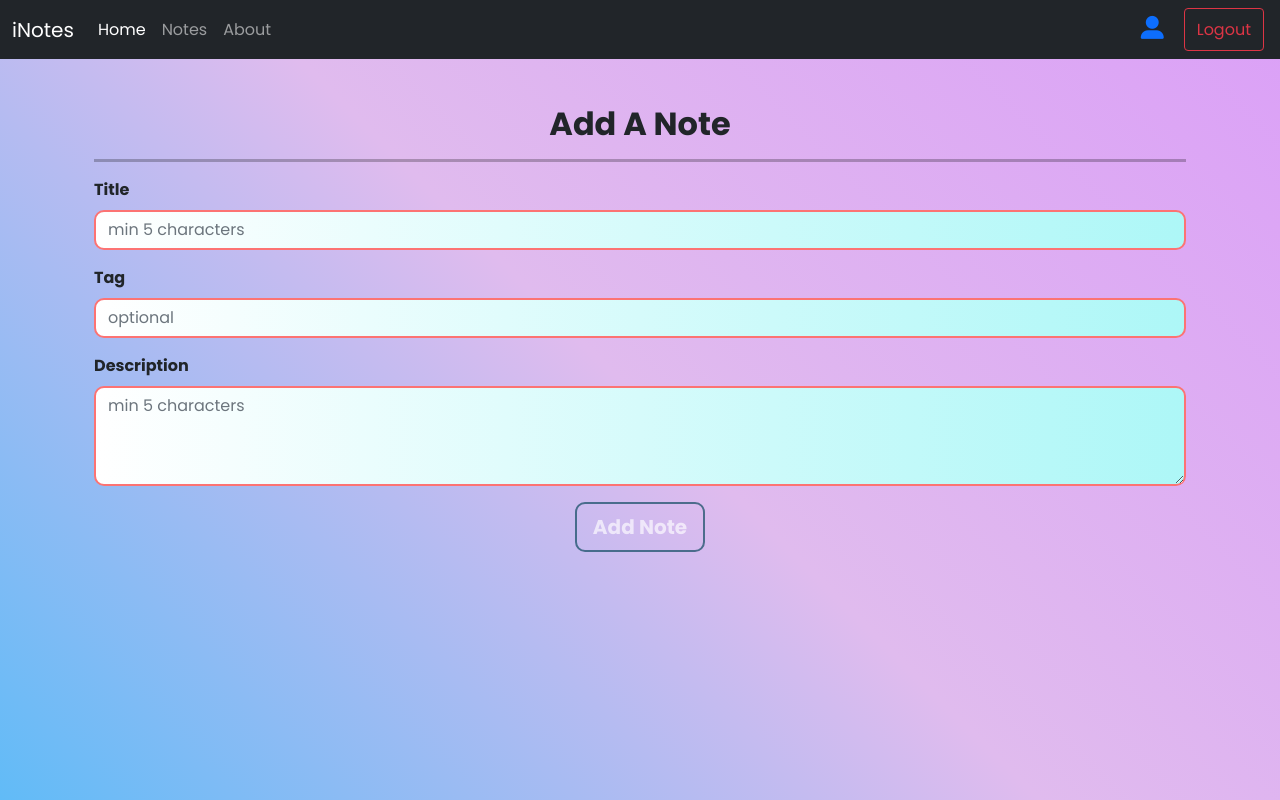
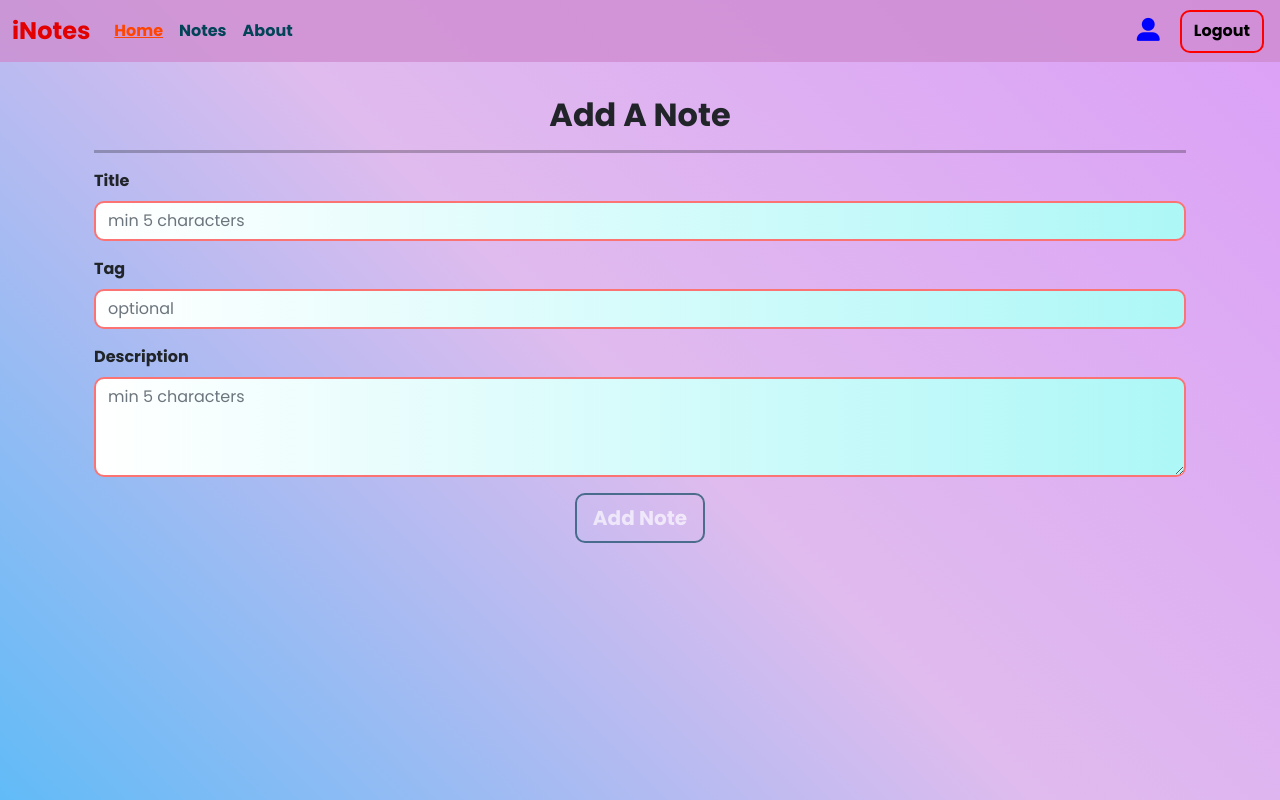
Before and after one commit to krishnasudan909/iNotes, a React (Create React App) app in the folder frontend/: page / in a window 1280 px wide. Built offline with nearby package versions, Linux system fonts and the light colour scheme; sample sign-in values are in the browser's storage.

Commit message:
Navigation Bar designed

```diff
--- a/frontend/src/components/About.js
+++ b/frontend/src/components/About.js
@@ -15,8 +15,8 @@ export const About = () => {
     }, [])
     return (
         <>
-        <div className='container'>
-            <h2 className="text-center heading">About <b style={{color:"orange"}}>iNotes</b></h2>
+        <div className='container '>
+            <h2 className="text-center heading">About <b style={{color:"orange", textDecoration:"underline"}}>iNotes</b></h2>
             <hr className="container" style={{ height: "3px", color: "black" }} />
             <div className='row mb-4'>
                 <div className='col-md-4 container d-flex justify-content-center'>
@@ -51,7 +51,7 @@ export const About = () => {
                 </div>
             </div>
             <div className='row container mt-3 mb-4'>
-                <div className='col-md-4 text-center'>
+                <div className='col-md-4 mb-4 text-center'>
                     <div className='linkedinLinks'>
                     <a href="http://www.linkedin.com/in/krishna908" target="_blank" rel="noreferrer" >
                     <i class="fab fa-linkedin-in fa-2x"> </i>
@@ -63,7 +63,7 @@ export const About = () => {
                     </a>
                     </div>
                 </div>
-                <div className='col-md-4 container text-center'>
+                <div className='col-md-4  mb-4 container text-center'>
                     <div className='linkedinLinks'>
                     <a href="http://www.linkedin.com/in/akshad" target="_blank" rel="noreferrer" >
                     <i class="fab fa-linkedin-in fa-2x"> </i>
@@ -75,7 +75,7 @@ export const About = () => {
                     </a>
                     </div>
                 </div>
-                <div className='col-md-4 container text-center'>
+                <div className='col-md-4  mb-4 container text-center'>
                     <div className='linkedinLinks'>
                     <a href="https://www.linkedin.com/in/sanika-salunke-4019661b6" target="_blank" rel="noreferrer" >
                     <i class="fab fa-linkedin-in fa-2x"> </i>
--- a/frontend/src/components/AddNote.js
+++ b/frontend/src/components/AddNote.js
@@ -18,7 +18,7 @@ export const AddNote = (props) => {
         setNote({...note, [e.target.name]: e.target.value})
     }
     return (
-        <div className="container mt-3" >
+        <div className="container mt-1" >
             <h2 className="text-center heading">Add A Note</h2>
             <hr className="container" style={{ height: "3px", color: "black" }} />
             <form className="my-3">
--- /dev/null
+++ b/frontend/src/components/Navbar.css
@@ -0,0 +1,74 @@
+.navbar{
+    background-color: rgba(206, 138, 206, 0.747);
+}
+.navbar-brand{
+    font-weight: bolder;
+    color:rgb(226, 0, 0);
+    font-size: 1.5em;
+}
+.navbar-brand:hover{
+    cursor: pointer;
+    color:rgb(160, 11, 11);
+}
+.nav-link{
+    color:#024357;
+    text-decoration: none;
+    font-weight: bold;
+}
+.nav-link:hover{
+    color:orangered;
+    text-decoration: underline;
+    font-weight: bold;
+}
+.nav-item>.active{
+    color:orangered;
+    text-decoration: underline;
+    font-weight: bold;
+}
+.user-details{
+    color:blue;
+}
+.user-details:hover{
+    color:purple;
+}
+.right-side>.active{
+    color:purple;
+}
+.login-btn-nav,.signup-btn-nav,.logout-btn-nav {
+    font-weight: bolder;
+    border: 2px solid red;
+    border-radius: 10px;
+    color: black;
+    outline: none;
+    box-shadow: none;
+}
+.login-btn-nav:hover,.signup-btn-nav:hover,.logout-btn-nav:hover {
+    color: red;
+    border-radius: 10px;
+    transition: all 0.3s ease-out;
+    border: 2px solid black;
+}
+.login-btn-nav:focus,.signup-btn-nav:focus,.logout-btn-nav:focus{
+    outline: none;
+    box-shadow: none;
+}
+.blue-text{
+    color: #024357;
+}
+.navbar-toggler{
+    outline: none;
+    box-shadow: none;
+    border:none;
+}
+.navbar-toggler:focus{
+    outline: none;
+    box-shadow: none;
+    border:none;
+    cursor: pointer;
+}
+.navbar-toggler:hover{
+    outline: none;
+    box-shadow: none;
+    border:none;
+    cursor: pointer;
+}
--- a/frontend/src/components/Navbar.js
+++ b/frontend/src/components/Navbar.js
@@ -1,6 +1,6 @@
 import React from 'react'
 import {Link,useLocation, useHistory} from "react-router-dom";
-
+import './Navbar.css';
 export const Navbar = () => {
   let location = useLocation();
 let history = useHistory();
@@ -10,11 +10,11 @@ let history = useHistory();
   }
 
     return (
-      <nav className="navbar navbar-expand-lg navbar-dark bg-dark sticky-top ">
+      <nav className="navbar navbar-expand-lg  sticky-top ">
   <div className="container-fluid">
     <Link className="navbar-brand" to="/">iNotes</Link>
-    <button className="navbar-toggler" type="button" data-bs-toggle="collapse" data-bs-target="#navbarSupportedContent" aria-controls="navbarSupportedContent" aria-expanded="false" aria-label="Toggle navigation">
-      <span className="navbar-toggler-icon"></span>
+    <button className="navbar-toggler" type="button" data-bs-toggle="collapse" data-bs-target="#navbarSupportedContent" aria-controls="navbarSupportedContent" aria-expanded="false" aria-label="Toggle navigation"><span className="blue-text">
+      <i className="fas fa-bars fa-2x"></i></span>
     </button>
     <div className="collapse navbar-collapse" id="navbarSupportedContent">
     <ul className="navbar-nav me-auto mb-2 mb-lg-0">
@@ -31,12 +31,12 @@ let history = useHistory();
       </ul>
 
 
-      {!localStorage.getItem('token')?<form className="d-flex d-flex justify-content-center">
-      <Link className="btn btn-outline-info mx-1" to="/login" role="button">Login</Link>
-      <Link className="btn btn-outline-info mx-1" to="/signup" role="button">Sign up</Link>
-      </form> : <form className="d-flex justify-content-center text-align-center">
-      <Link className={`nav-link ${location.pathname==="/userdetails"?"active": "" }`}  to="/userdetails"><i className="fas fa-user-alt" style={{fontSize:"23px"}}></i></Link>
-      <button className="btn btn-outline-danger mx-1"  onClick={handleLogout}>Logout</button>
+      {!localStorage.getItem('token')?<form className=" d-flex justify-content-center">
+      <Link className="btn login-btn-nav mx-1" to="/login" role="button">Login</Link>
+      <Link className="btn signup-btn-nav mx-1" to="/signup" role="button">Sign up</Link>
+      </form> : <form className="d-flex justify-content-center text-align-center right-side">
+      <Link className={`nav-link user-details ${location.pathname==="/userdetails"?"active": "" }`}  to="/userdetails"><i className="fas fa-user-alt" style={{fontSize:"23px"}}></i></Link>
+      <button className="btn logout-btn-nav mx-1"  onClick={handleLogout}>Logout</button>
       </form>}
     </div>
   </div>
--- a/frontend/src/components/Notes.js
+++ b/frontend/src/components/Notes.js
@@ -124,7 +124,7 @@ export const Notes = (props) => {
             {/* Printing NoteItems */}
             <h2 className='heading'>Your Notes </h2>
             <hr className="container" style={{ height: "3px", color: "black" }} />
-            <div className="row mt-4 displayItem">
+            <div className="row mt-1 displayItem">
                 <div className="container" >
                     {notes.length === 0 && 'No notes to display'}
                 </div>
--- a/frontend/src/components/SignUp.js
+++ b/frontend/src/components/SignUp.js
@@ -35,7 +35,7 @@ export const SignUp = (props) => {
     }
     return (
         <>
-        <h2 className="mt-4 text-center">Create New iNotes Account</h2>
+        <h2 className="mt-2 text-center">Create New iNotes Account</h2>
         <div className="form-text text-center">We'll never share your credentials with anyone else.</div>
 
         <form onSubmit={handleSubmit} style={{paddingLeft:"20%", paddingRight:"20%"}} className="container mt-3">
```
